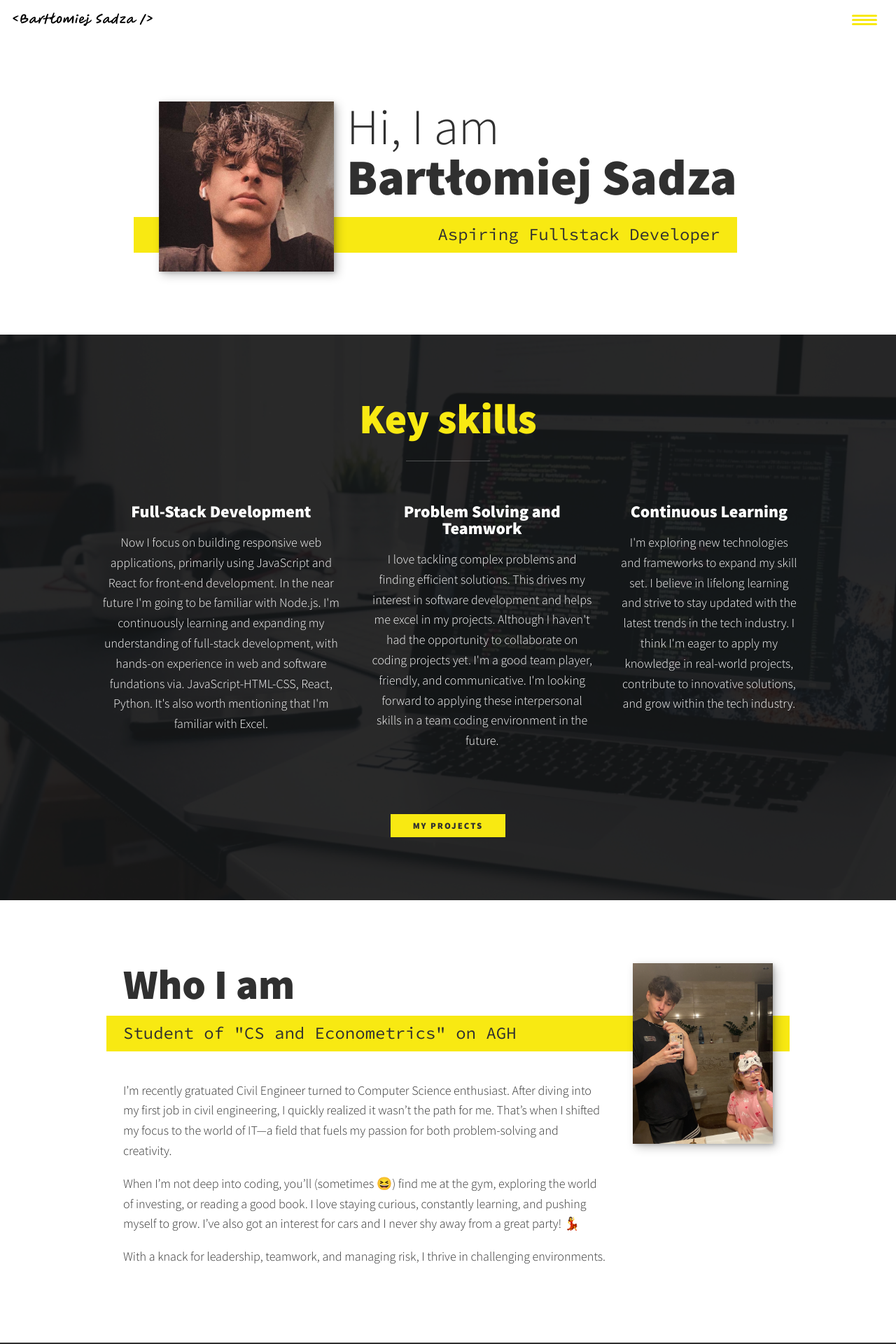
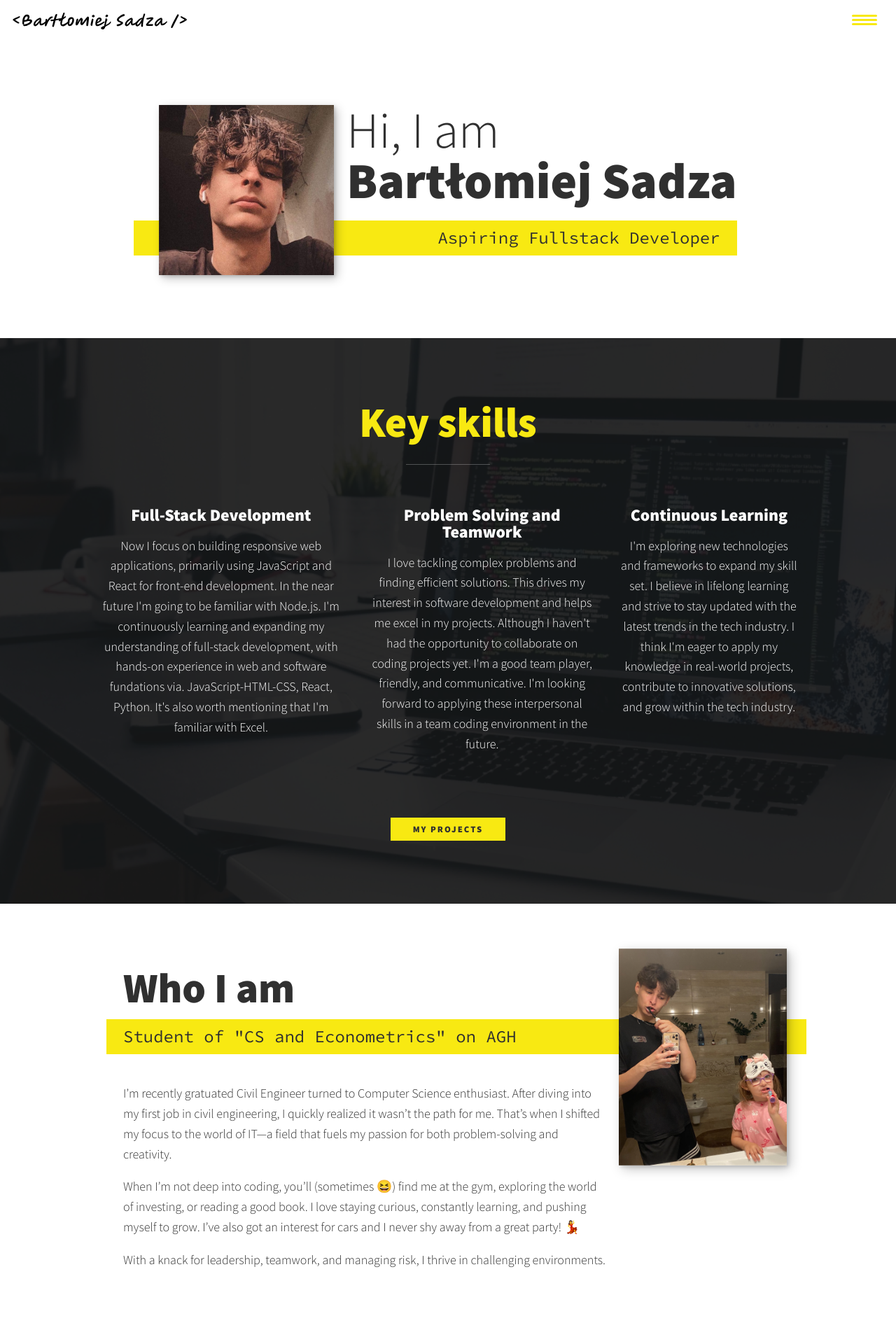
Before and after one commit to BartlomiejSadza/Portfolio_Website, a React (Create React App) app: page / in a window 1280 px wide. Shown: the top 1920 px of the page at 70% size. Built offline with nearby package versions, Linux system fonts and the light colour scheme.

Commit message:
time to sleep

```diff
--- a/src/App.css
+++ b/src/App.css
@@ -141,7 +141,8 @@ header {
 }
 
 .logo {
-    max-width: 200px;
+    max-width: 20%;
+    min-width: 150px;
 }
 
 .nav {
@@ -371,6 +372,7 @@ header {
 
 .about-me__img {
     box-shadow: var(--bs);
+    transform: scale(1.2);
 }
 
 @media (min-width: 600px) {
@@ -393,7 +395,7 @@ header {
         grid-row: 2;
         position: relative;
         left: -1em;
-        width: calc(100% + 2em);
+        width: calc(100% + 3em);
         padding-left: 1em;
         padding-right: calc(200px + 4em);
     }
```
Also changed, not shown: public/logo192.png, public/logo512.png.
